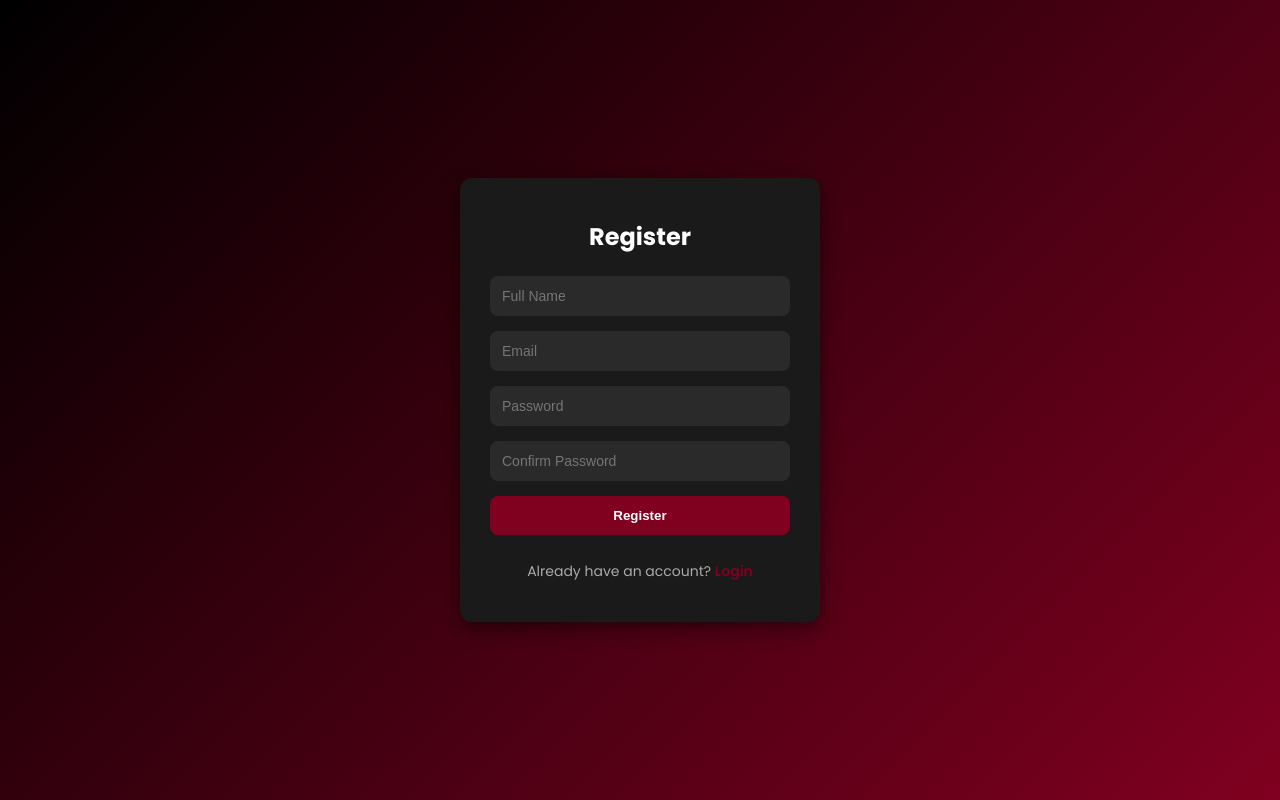
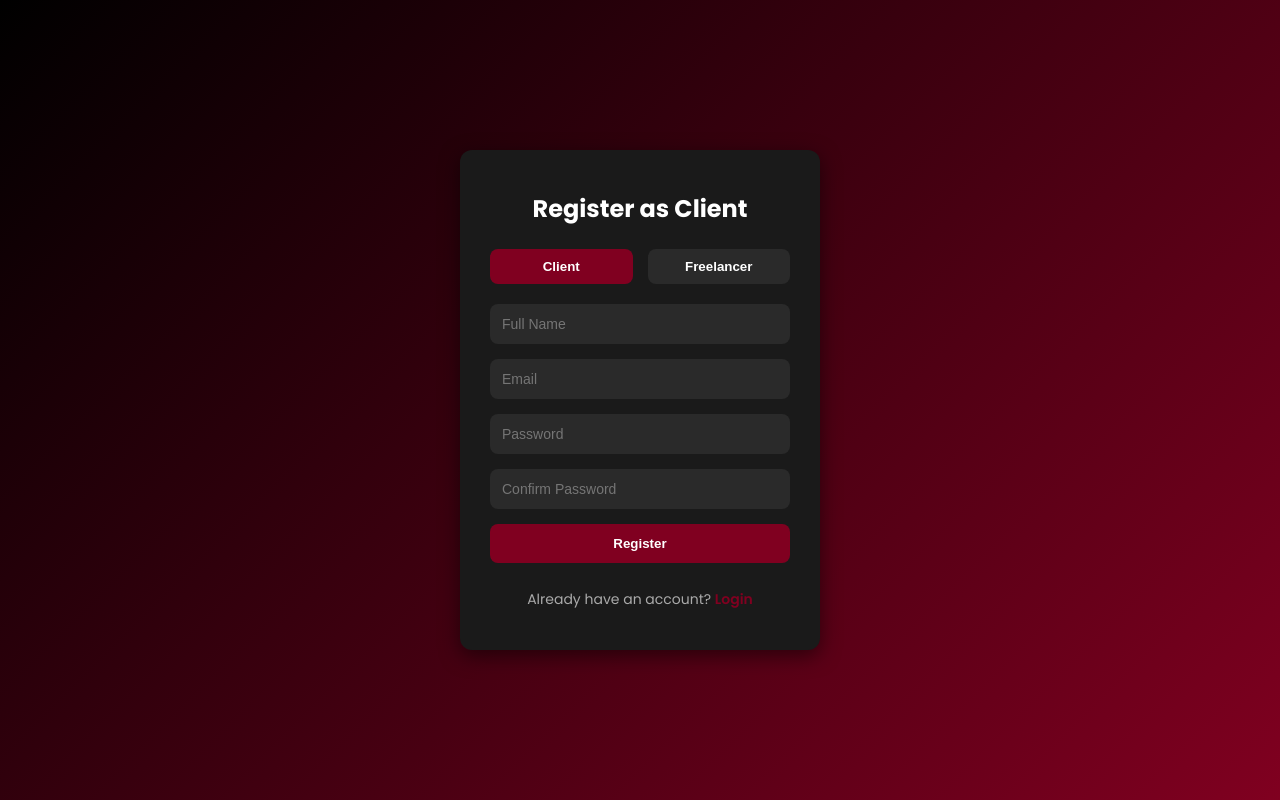
Before and after one commit to VishalVinzuda11/GigConnect, a plain HTML site: page Frontend/login.html in a window 1280 px wide. Both pictures are taken after a click on the link "Register". Drawn offline with Linux system fonts and the light colour scheme.

Commit message:
first commit

```diff
--- a/Frontend/login.html
+++ b/Frontend/login.html
@@ -14,7 +14,13 @@
     <!-- Auth Container -->
     <div class="auth-container">
       <div class="auth-box">
-        <h2 id="form-title">Login</h2>
+        <h2 id="form-title">Login as Client</h2>
+
+        <!-- Role Buttons -->
+        <div class="role-switch">
+          <button id="client-btn" class="role-btn active">Client</button>
+          <button id="freelancer-btn" class="role-btn">Freelancer</button>
+        </div>
 
         <!-- Login Form -->
         <form id="login-form" class="form active">
@@ -50,18 +56,43 @@
       const showLogin = document.getElementById("show-login");
       const formTitle = document.getElementById("form-title");
 
+      const clientBtn = document.getElementById("client-btn");
+      const freelancerBtn = document.getElementById("freelancer-btn");
+
+      // Switch Login/Register
       showRegister.addEventListener("click", (e) => {
         e.preventDefault();
         loginForm.classList.remove("active");
         registerForm.classList.add("active");
-        formTitle.innerText = "Register";
+        formTitle.innerText = clientBtn.classList.contains("active")
+          ? "Register as Client"
+          : "Register as Freelancer";
       });
 
       showLogin.addEventListener("click", (e) => {
         e.preventDefault();
         registerForm.classList.remove("active");
         loginForm.classList.add("active");
-        formTitle.innerText = "Login";
+        formTitle.innerText = clientBtn.classList.contains("active")
+          ? "Login as Client"
+          : "Login as Freelancer";
+      });
+
+      // Switch Roles
+      clientBtn.addEventListener("click", () => {
+        clientBtn.classList.add("active");
+        freelancerBtn.classList.remove("active");
+        formTitle.innerText = loginForm.classList.contains("active")
+          ? "Login as Client"
+          : "Register as Client";
+      });
+
+      freelancerBtn.addEventListener("click", () => {
+        freelancerBtn.classList.add("active");
+        clientBtn.classList.remove("active");
+        formTitle.innerText = loginForm.classList.contains("active")
+          ? "Login as Freelancer"
+          : "Register as Freelancer";
       });
     </script>
   </body>
--- a/Frontend/style.css
+++ b/Frontend/style.css
@@ -104,3 +104,33 @@ footer { background:#800020; color:#fff; text-align:center; padding:20px; }
 .toggle-text { margin-top:10px; font-size:14px; color:#aaa; }
 .toggle-text a { color:#800020; text-decoration:none; font-weight:600; }
 .toggle-text a:hover { color:#a83248; }
+
+/* ========================
+   Role Switch Buttons
+======================== */
+.role-switch {
+  display:flex;
+  justify-content:center;
+  gap:15px;
+  margin-bottom:20px;
+}
+
+.role-btn {
+  flex:1;
+  padding:10px;
+  border:none;
+  border-radius:8px;
+  background:#2a2a2a;
+  color:#fff;
+  font-weight:600;
+  cursor:pointer;
+  transition:0.3s;
+}
+
+.role-btn.active {
+  background:#800020;
+}
+
+.role-btn:hover {
+  background:#a83248;
+}
```
